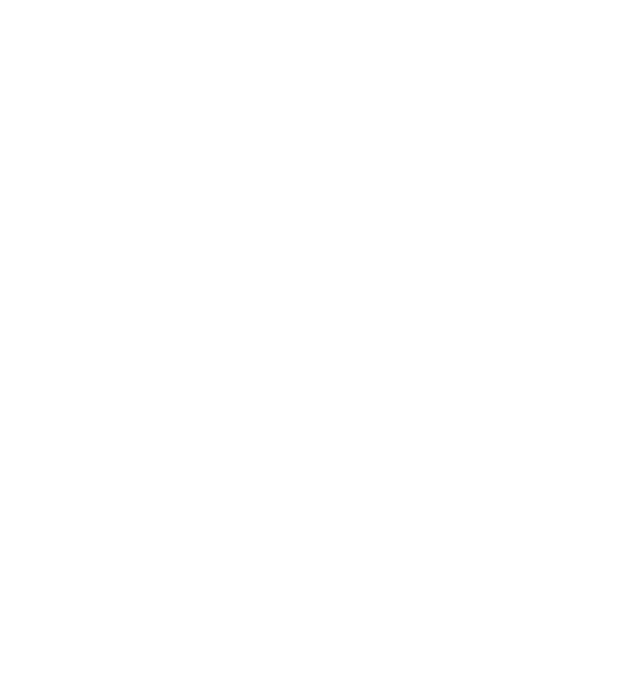
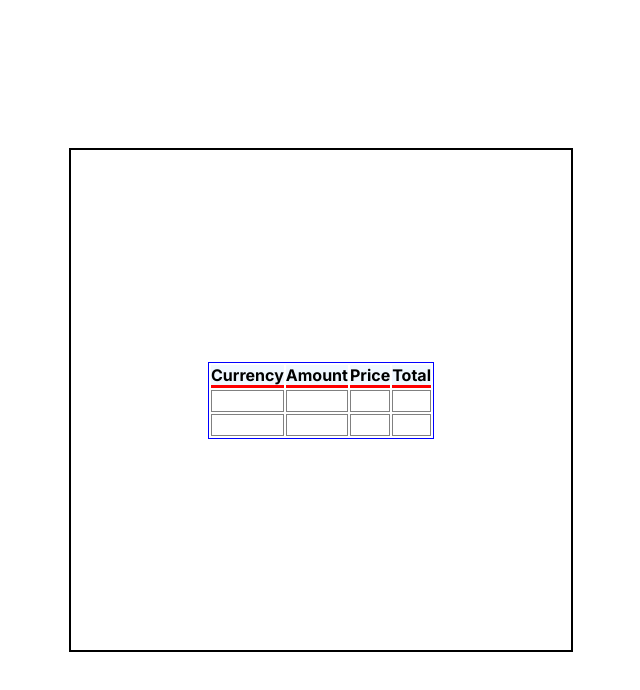
Before and after one commit to b-arslan/InvestmentTracker, a Next.js app: page /portfolio in a window 1280 px wide. Shown: the top 690 px of the page, without its empty margins (319-959 px from the left). Built offline with nearby package versions, Linux system fonts and the light colour scheme.

Commit message:
api call and home page edited

```diff
--- a/package.json
+++ b/package.json
@@ -11,6 +11,7 @@
   "dependencies": {
     "next": "13.4.19",
     "react": "18.2.0",
-    "react-dom": "18.2.0"
+    "react-dom": "18.2.0",
+    "react-table": "^7.8.0"
   }
 }
--- /dev/null
+++ b/src/app/components/TableComponent.js
@@ -0,0 +1,49 @@
+'use client'
+
+import React from 'react';
+import { useTable } from 'react-table';
+
+function TableComponent({ data, columns }) {
+  const {
+    getTableProps,
+    getTableBodyProps,
+    headerGroups,
+    rows,
+    prepareRow,
+  } = useTable({
+    columns,
+    data,
+  });
+
+  return (
+    <table {...getTableProps()} style={{ border: 'solid 1px blue' }}>
+      <thead>
+        {headerGroups.map(headerGroup => (
+          <tr {...headerGroup.getHeaderGroupProps()}>
+            {headerGroup.headers.map(column => (
+              <th {...column.getHeaderProps()} style={{ borderBottom: 'solid 3px red', background: 'aliceblue', color: 'black' }}>{column.render('Header')}</th>
+            ))}
+          </tr>
+        ))}
+      </thead>
+      <tbody {...getTableBodyProps()}>
+        {rows.map(row => {
+          prepareRow(row);
+          return (
+            <tr {...row.getRowProps()} style={{ background: 'papayawhip' }}>
+              {row.cells.map(cell => {
+                return (
+                  <td {...cell.getCellProps()} style={{ padding: '10px', border: 'solid 1px gray', background: 'white' }}>
+                    {cell.render('Cell')}
+                  </td>
+                );
+              })}
+            </tr>
+          );
+        })}
+      </tbody>
+    </table>
+  );
+}
+
+export default TableComponent;
--- a/src/app/portfolio/page.js
+++ b/src/app/portfolio/page.js
@@ -1,7 +1,10 @@
-
+/*
 import styles from '../styles/portfolio.module.css'
 
-function Portfolio({amount, selectedCurrency}) {
+function Portfolio(props) {
+
+    const { amount, selectedCurrency } = props;
+
     return (
 
         <div>
@@ -12,4 +15,59 @@ function Portfolio({amount, selectedCurrency}) {
     );
 }
 
+export default Portfolio;*/
+
+import React from 'react'
+import styles from '../styles/portfolio.module.css'
+import TableComponent from '../components/TableComponent' // Tablo bileşeninin yolunu düzgün şekilde belirtmelisiniz
+
+const data = [
+  {
+    name: 'John',
+    age: 25,
+    city: 'New York',
+  },
+  {
+    name: 'Jane',
+    age: 30,
+    city: 'Los Angeles',
+  },
+  // ... Diğer veriler
+];
+
+const columns = [
+  {
+    Header: 'Currency',
+    accessor: 'currency',
+  },
+  {
+    Header: 'Amount',
+    accessor: 'amount',
+  },
+  {
+    Header: 'Price',
+    accessor: 'price',
+  },
+  {
+    Header: 'Total',
+    accessor: 'total',
+  },
+];
+
+function Portfolio() {
+    return (
+
+        <div className={styles.main}>
+
+            <div className={styles.container}>
+
+                <TableComponent data={data} columns={columns} />
+
+            </div>
+
+        </div>
+
+    );
+}
+
 export default Portfolio;
--- a/src/app/styles/page.module.css
+++ b/src/app/styles/page.module.css
@@ -3,6 +3,7 @@
     justify-content: center;
     align-items: center;
     height: 100vh;
+    background: linear-gradient(to top right, #BEAAFF 30%, #FBA0FF);
 }
 
 .container {
@@ -10,12 +11,12 @@
     flex-direction: column;
     justify-content: flex-start;
     align-items: center;
-    background: #e93;
+    background: #FFFFFF;
     height: 50vh;
     width: 25vw;
     border: none;
     border-radius: 50px;
-    gap: 7rem;
+    gap: 5rem;
 }
 
 .header {
@@ -33,6 +34,14 @@
     align-items: center;
     flex-direction: column;
     justify-content: center;
+    gap: 2rem;
+}
+
+.textContainer {
+    display: flex;
+    flex-direction: column;
+    justify-content: center;
+    align-items: center;
     gap: 1rem;
 }
 
@@ -59,3 +68,26 @@
     outline: none;
     border: 1px solid #000;
 }
+
+.btn {
+    width: 120px;
+    height: 40px;
+    border: 1px solid #7351FF;
+    border-radius: 25px;
+    background: #7351FF;
+    color: #FFFFFF;
+    text-align: center;
+    cursor: pointer;
+}
+
+.btn:hover {
+    animation: pulsate 1.5s ease-in-out;
+}
+
+@keyframes pulsate {
+    0%{
+        box-shadow:
+        0 0 50px #7351FF,
+        0 0 75px #FFFFFF;
+    }
+}
--- a/src/app/styles/portfolio.module.css
+++ b/src/app/styles/portfolio.module.css
@@ -0,0 +1,16 @@
+
+.main {
+    display: flex;
+    justify-content: center;
+    align-items: center;
+    height: 100vh;
+}
+
+.container {
+    display: flex;
+    justify-content: center;
+    align-items: center;
+    border: 2px solid #000;
+    min-width: 500px;
+    min-height: 500px;
+}
```
Also changed, not shown: src/app/api/api.js (+21 -2 lines), src/app/page.js (+26 -2 lines), 1 other file (tests, documents, lock files or other folders).
